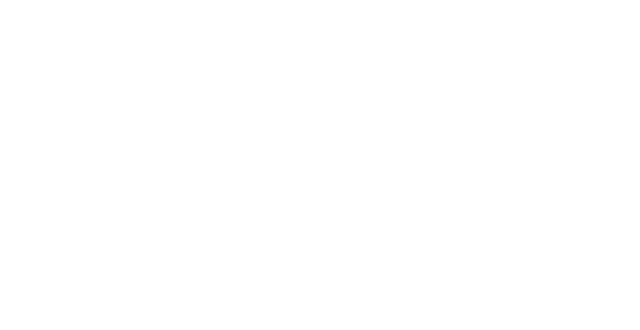
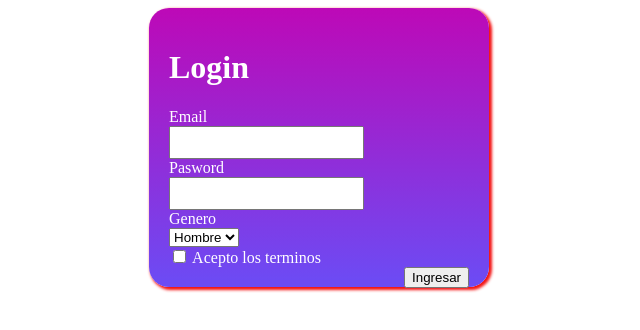
Before and after one commit to Juanmjo/nivelacion-mir, a plain HTML site: page ejercico3/index.html in a window 1280 px wide. Shown: the whole page, without its empty margins (321-961 px from the left). Drawn offline with Linux system fonts and the light colour scheme.

Commit message:
Implementa el formulario del tercer ejercicio

```diff
--- a/ejercico3/index.html
+++ b/ejercico3/index.html
@@ -1,10 +1,28 @@
 <!DOCTYPE html>
 <html>
-    <head>
-        <title>Login</title>
-        <link rel="stylesheet" href="styles.css">
-    </head>
-    <body>
-
-    </body>
+  <head>
+    <title>Login</title>
+    <link rel="stylesheet" href="styles.css" />
+  </head>
+  <body>
+    <form>
+      <h1>Login</h1>
+      <span>Email</span><br />
+      <input type="email" id="email" name="email" />
+      <br />
+      <span>Pasword</span><br />
+      <input type="password" id="password" name="password" />
+      <br />
+      <span>Genero</span><br />
+      <select name="genero">
+        <option value="men">Hombre</option>
+        <option value="women">Mujer</option></select
+      ><br />
+      <label>
+        <input type="checkbox" name="terminos" value="terminos" />
+        Acepto los terminos </label
+      ><br />
+      <button name="ingresar">Ingresar</button>
+    </form>
+  </body>
 </html>
--- a/ejercico3/styles.css
+++ b/ejercico3/styles.css
@@ -0,0 +1,31 @@
+form {
+    width: 300px;
+    padding: 20px;
+    border-radius: 20px;
+    position: center;
+    margin: 0 auto;
+    /*Para el sombredo*/
+    box-shadow: 2px 2px 3px 1px rgb(243, 17, 17);
+    /*Para el Gradiente*/
+    background-image: linear-gradient(#bd09b7 ,#6b4cf5 );
+}
+
+input {
+    padding: 7px;
+    height: 100%;
+}
+
+span {
+    color: white;
+}
+ h1 {
+    color: white;
+ }
+
+ label {
+    color: white;
+ }
+
+ button {
+    float: right;
+ }
```
